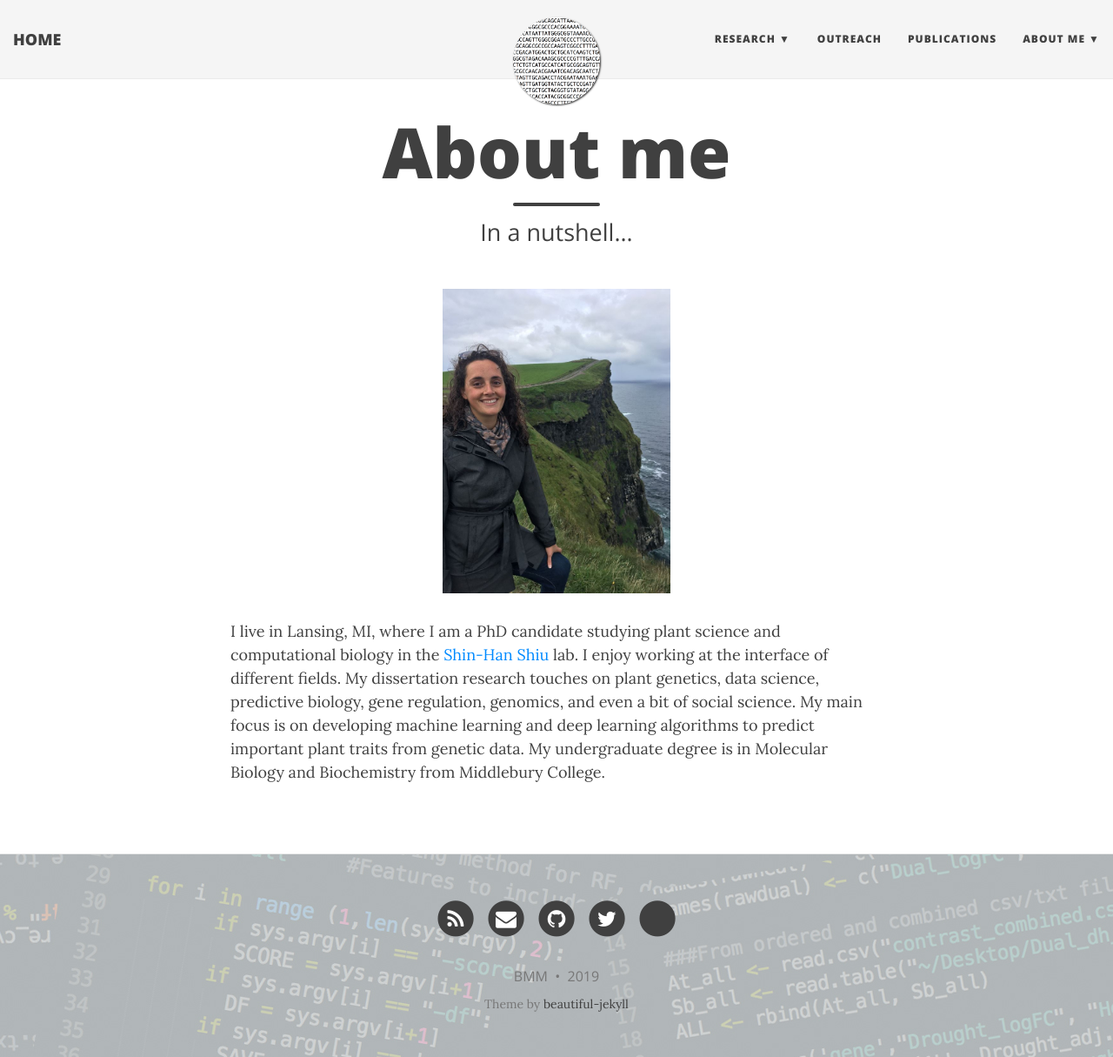
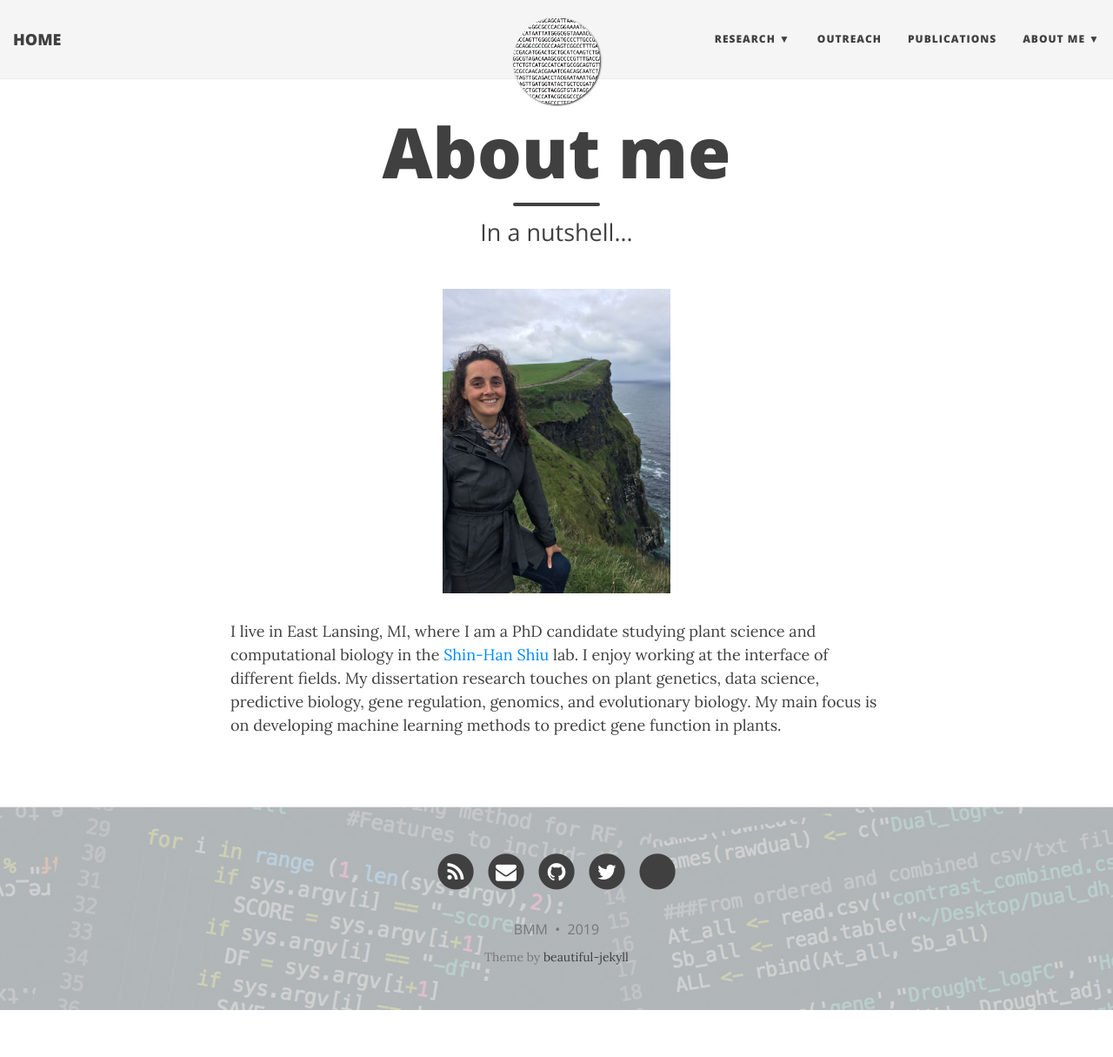
Before and after one commit to bmmoore43/bmmoore43.github.io, a Jekyll site: the page built from aboutme.md, in a window 1280 px wide and 1215 px high. Shown: the whole window at 87% size. Built offline with Jekyll 4.4.1, drawn with Linux system fonts in a browser that asks for light colours; nearby versions of some CDN libraries; a style sheet for code colours, icons or effects is not loaded.

Commit message:
Update aboutme.md

```diff
--- a/aboutme.md
+++ b/aboutme.md
@@ -5,8 +5,8 @@ subtitle: In a nutshell...
 ---
 
 <p align='center'>
-	<img src="../img/headshot_COM.jpg" alt='CBA Headshot' height="350px">
+	<img src="../img/headshot_COM.jpg" alt='BMM Headshot' height="350px">
 </p>
 
 
-I live in Lansing, MI, where I am a PhD candidate studying plant science and computational biology in the [Shin-Han Shiu](https://github.com/ShiuLab) lab. I enjoy working at the interface of different fields. My dissertation research touches on plant genetics, data science, predictive biology, gene regulation, genomics, and even a bit of social science. My main focus is on developing machine learning and deep learning algorithms to predict important plant traits from genetic data. My undergraduate degree is in Molecular Biology and Biochemistry from Middlebury College.
+I live in East Lansing, MI, where I am a PhD candidate studying plant science and computational biology in the [Shin-Han Shiu](https://github.com/ShiuLab) lab. I enjoy working at the interface of different fields. My dissertation research touches on plant genetics, data science, predictive biology, gene regulation, genomics, and evolutionary biology. My main focus is on developing machine learning methods to predict gene function in plants.
```
